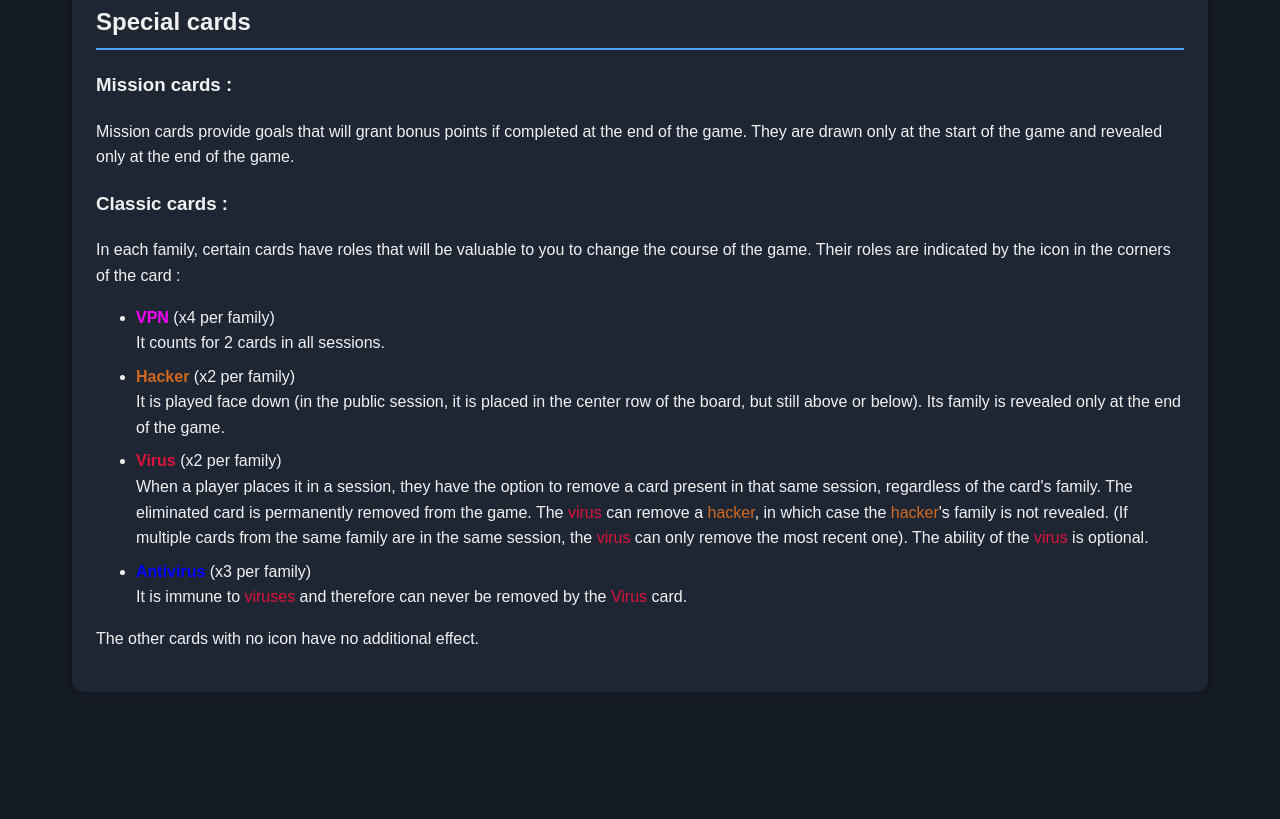
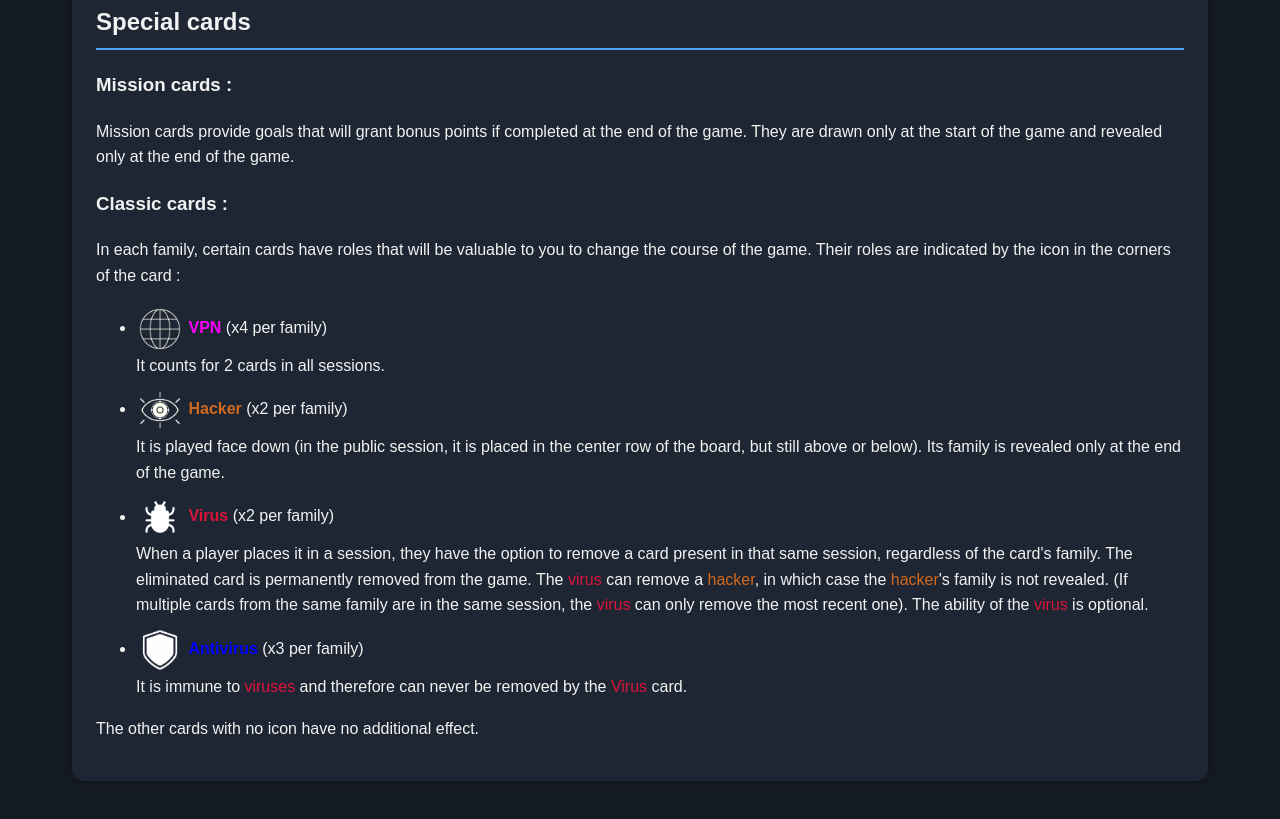
Before and after one commit to Alysium29/ZeroDay, a plain HTML site: page index.html in a window 1280 px wide. Shown: the part 2264-3083 px from the top of the page. Before the commit the page ends 3012 px from the top, so only its background shows below. Drawn offline with Linux system fonts and the light colour scheme.

Commit message:
added icons for the special cards

```diff
--- a/index.html
+++ b/index.html
@@ -180,17 +180,20 @@
             Their roles are indicated by the icon in the corners of the card :
         </p>
 
-        <ul>
+        <ul class="role-icons">
             <li>
+                <img src="./assets/vpn.png">
                 <strong class="vpn">VPN</strong> (x4 per family) <br>
                 It counts for 2 cards in all sessions.
             </li>
             <li>
+                <img src="./assets/hacker.png">
                 <strong class="hacker">Hacker</strong> (x2 per family) <br>
                 It is played face down (in the public session, it is placed in the center row of the board, but still above or below).
                 Its family is revealed only at the end of the game.
             </li>
             <li>
+                <img src="./assets/virus.png">
                 <strong class="virus">Virus</strong> (x2 per family) <br>
                 When a player places it in a session,
                 they have the option to remove a card present in that same session,
@@ -208,6 +211,7 @@
                 The ability of the <span class="virus">virus</span> is optional.
             </li>
             <li>
+                <img src="./assets/antivirus.png">
                 <strong class="antivirus">Antivirus</strong> (x3 per family) <br>
                 It is immune to <span class="virus">viruses</span>
                 and therefore can never be removed
--- a/style.css
+++ b/style.css
@@ -67,6 +67,13 @@ ul li {
     margin-bottom: .5rem;
 }
 
+.role-icons img {
+    width: 3em;
+    height: 3em;
+    object-fit: contain;
+    vertical-align: middle;
+}
+
 .card {
     background-color: var(--card-color);
     padding: 1.5rem;
```
Also changed, not shown: assets/antivirus.png (added), assets/hacker.png (added), assets/virus.png (added), assets/vpn.png (added).
